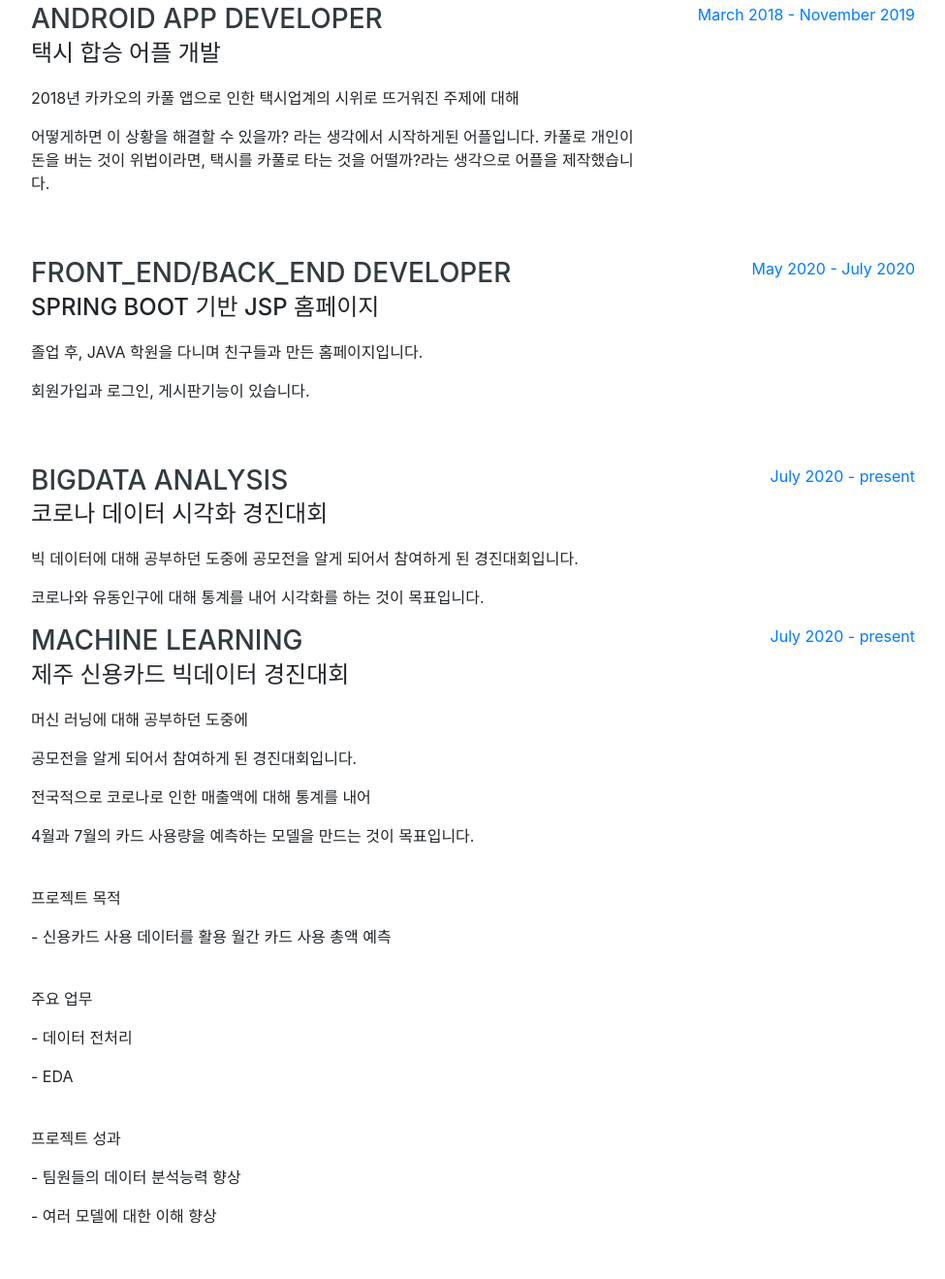
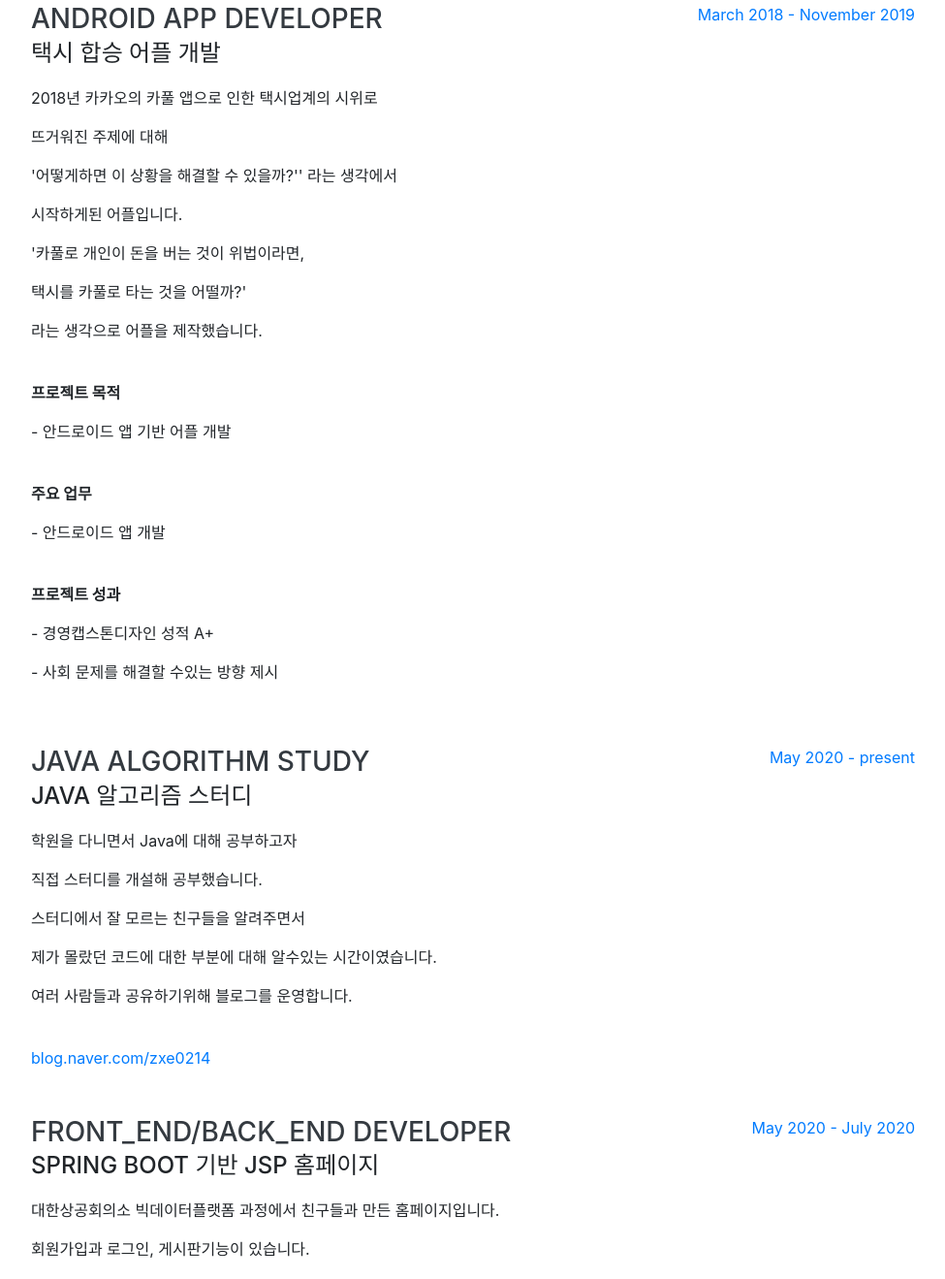
Before and after one commit to eedd0214/eedd0214.github.io, a website with bundled scripts: page index.html in a window 1280 px wide. Shown: the part 932-2251 px from the top of the page at 97% size, without its empty margins (288-1263 px from the left). Built offline with nearby package versions, Linux system fonts and the light colour scheme; a web font is replaced by a local one.

Commit message:
Add files via upload

```diff
--- a/index.html
+++ b/index.html
@@ -92,8 +92,23 @@
           <div class="resume-content">
             <h3 class="mb-0">Android App Developer</h3>
             <div class="subheading mb-3">택시 합승 어플 개발</div>
-            <p>2018년 카카오의 카풀 앱으로 인한 택시업계의 시위로 뜨거워진 주제에 대해</p>
-            <p>어떻게하면 이 상황을 해결할 수 있을까? 라는 생각에서 시작하게된 어플입니다. 카풀로 개인이 돈을 버는 것이 위법이라면, 택시를 카풀로 타는 것을 어떨까?라는 생각으로 어플을 제작했습니다.</p>
+            <p>2018년 카카오의 카풀 앱으로 인한 택시업계의 시위로</p>
+            <p>뜨거워진 주제에 대해</p>
+            <p>'어떻게하면 이 상황을 해결할 수 있을까?'' 라는 생각에서</p>
+            <p>시작하게된 어플입니다. </p>
+            <p>'카풀로 개인이 돈을 버는 것이 위법이라면,</p>
+            <p>택시를 카풀로 타는 것을 어떨까?'</p>
+            <p>라는 생각으로 어플을 제작했습니다.</p>
+            <br>
+            <p><b>프로젝트 목적</b></p>
+            <p> - 안드로이드 앱 기반 어플 개발</p>
+            <br>
+            <p><b>주요 업무</b></p>
+            <p> - 안드로이드 앱 개발</p>
+            <br>
+            <p><b>프로젝트 성과</b></p>
+            <p> - 경영캡스톤디자인 성적 A+</p>
+            <p> - 사회 문제를 해결할 수있는 방향 제시</p>
           </div>
           <div class="resume-date text-md-right">
             <span class="text-primary">March 2018 - November 2019</span>
@@ -102,9 +117,26 @@
 
         <div class="resume-item d-flex flex-column flex-md-row justify-content-between mb-5">
           <div class="resume-content">
+            <h3 class="mb-0">Java Algorithm Study</h3>
+            <div class="subheading mb-3">Java 알고리즘 스터디</div>
+            <p>학원을 다니면서 Java에 대해 공부하고자</p>
+            <p>직접 스터디를 개설해 공부했습니다.</p>
+            <p>스터디에서 잘 모르는 친구들을 알려주면서</p>
+            <p>제가 몰랐던 코드에 대한 부분에 대해 알수있는 시간이였습니다.</p>
+            <p>여러 사람들과 공유하기위해 블로그를 운영합니다.</p>
+            <br>
+            <a href="https://blog.naver.com/zxe0214">blog.naver.com/zxe0214</a>
+          </div>
+          <div class="resume-date text-md-right">
+            <span class="text-primary">May 2020 - present</span>
+          </div>
+        </div>
+
+        <div class="resume-item d-flex flex-column flex-md-row justify-content-between mb-5">
+          <div class="resume-content">
             <h3 class="mb-0">Front_end/Back_end Developer</h3>
             <div class="subheading mb-3">Spring Boot 기반 JSP 홈페이지</div>
-            <p>졸업 후, JAVA 학원을 다니며 친구들과 만든 홈페이지입니다.</p>
+            <p>대한상공회의소 빅데이터플랫폼 과정에서 친구들과 만든 홈페이지입니다.</p>
             <p>회원가입과 로그인, 게시판기능이 있습니다. </p>
           </div>
           <div class="resume-date text-md-right">
@@ -133,16 +165,35 @@
             <p>전국적으로 코로나로 인한 매출액에 대해 통계를 내어</p>
             <p>4월과 7월의 카드 사용량을 예측하는 모델을 만드는 것이 목표입니다.</p>
             <br>
-            <p>프로젝트 목적</p>
+            <p><b>프로젝트 목적</b></p>
             <p> - 신용카드 사용 데이터를 활용 월간 카드 사용 총액 예측 </p>
             <br>
-            <p>주요 업무</p>
+            <p><b>주요 업무</b></p>
             <p> - 데이터 전처리</p>
             <p> - EDA</p>
             <br>
-            <p>프로젝트 성과</p>
+            <p><b>프로젝트 성과</b></p>
             <p> - 팀원들의 데이터 분석능력 향상</p>
             <p> - 여러 모델에 대한 이해 향상</p>
+
+          </div>
+          <div class="resume-date text-md-right">
+            <span class="text-primary">July 2020 - present</span>
+          </div>
+        </div>
+
+        <div class="resume-item d-flex flex-column flex-md-row justify-content-between">
+          <div class="resume-content">
+            <h3 class="mb-0">Machine Learning</h3>
+            <div class="subheading mb-3">빅데이터플랫폼 과정 프로젝트</div>
+            <br>
+            <p><b>프로젝트 목적</b></p>
+            <p> - 네이버 맛집 리뷰 성향 분석</p>
+            <br>
+            <p><b>주요 업무</b></p>
+            <p> - 네이버 리뷰 크롤링</p>
+            <p> - stopwords 설정</p>
+            <br>
 
           </div>
           <div class="resume-date text-md-right">
```
